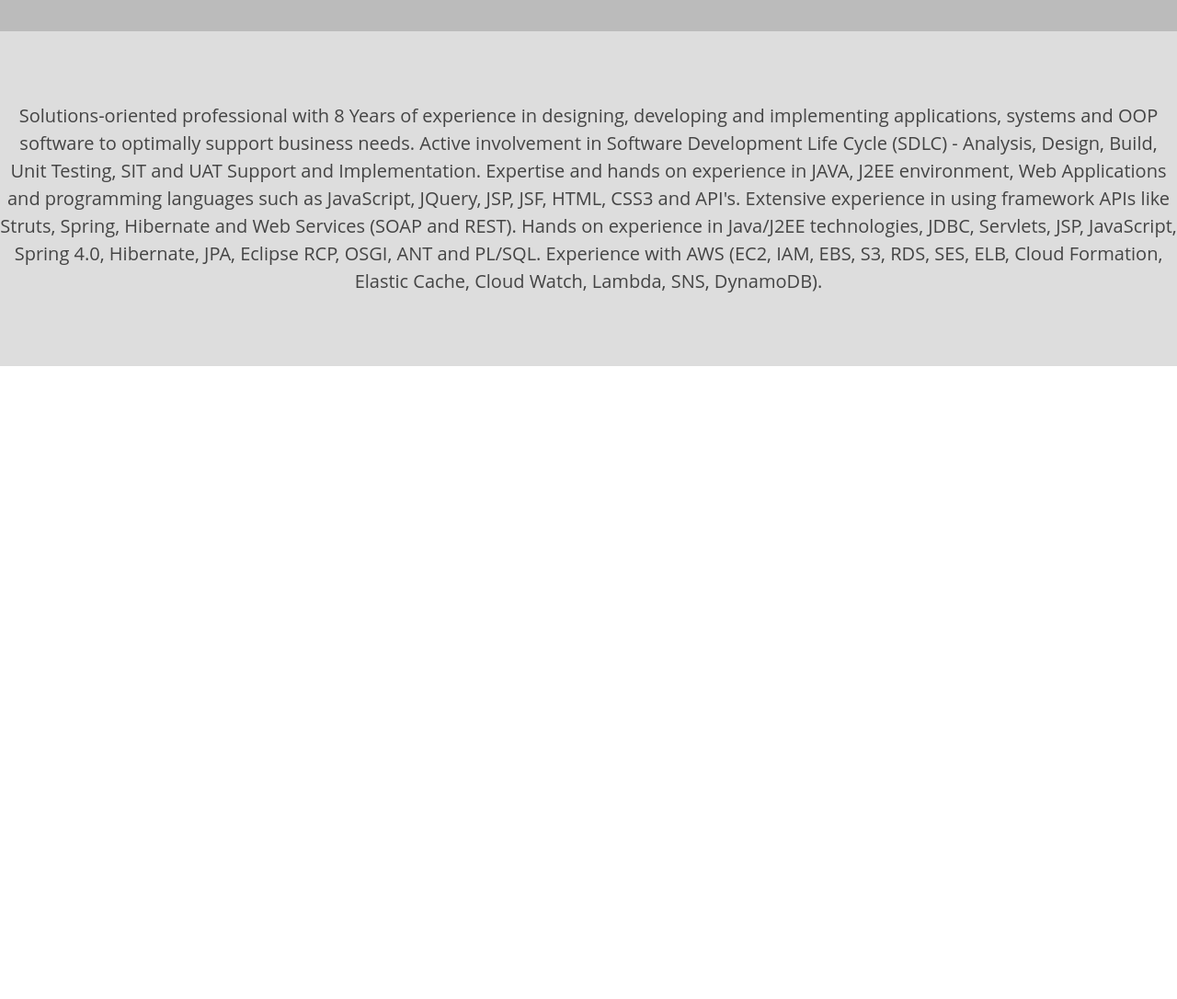
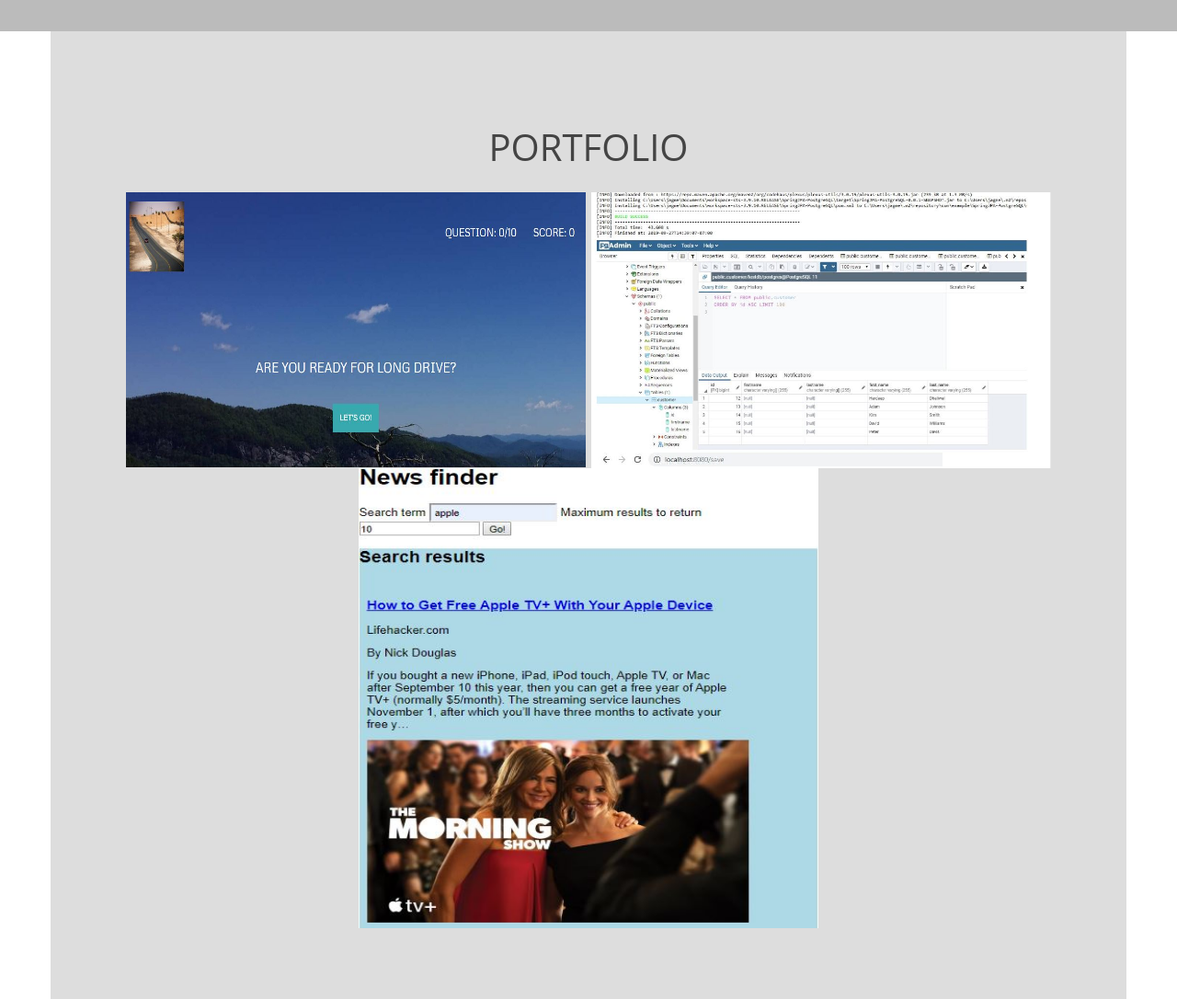
Before and after one commit to hdhaliwa/Portfolio, a plain HTML site: page index.html in a window 1280 px wide. Shown: the part 720-1806 px from the top of the page at 92% size. Before the commit the page ends 1118 px from the top, so only its background shows below. Drawn offline with nearby package versions, Linux system fonts and the light colour scheme.

Commit message:
images added by hdhaliwa

```diff
--- a/index.html
+++ b/index.html
@@ -14,14 +14,14 @@
           <li><a class="jumper" href="#about">About Me</a></li>
                 <li><a class="jumper" href="#portfolio">Portfolio</a></li>
                 <li><a target="_blank" href="https://github.com/hdhaliwa">Github</a></li>
-                <li><a target="_blank" href="www.linkedin.com/in/hardeepsdhaliwal">LinkedIn</a></li>
+                <li><a target="_blank" href="https://www.linkedin.com/in/hardeepsdhaliwal">LinkedIn</a></li>
     </ul>
   </nav>
     <main role="main">
         <header role="banner">
             <h1>Hardeep Singh Dhaliwal</h1>
         </header>
- <img src="images/Pic.jpg" style=width:400px;height:400px;" class="icon-img" alt="Hardeep">
+ <img src="images/Pic.jpg" style=width:400px;height:400px; class="icon-img" alt="Hardeep">
         <section id="about">
             I am excited for writing quality code, solving analytical problems, troubleshooting and participating in Architecture discussions. Clear communication coupled with making the correct choice from a variety of tools enables me to accept the challenge of small or large projects in specialized corporate environments.
 By implementing efficient data collection and analysis methods, I have been able to
@@ -29,15 +29,13 @@ streamline internal and external business processes.
 Besides programming, I love hiking, meditation, reading books, attending mentoring and coaching programs related to business and entrepreneurships.
         </section>
 
-        <section id = "portfolio">
-            Solutions-oriented professional with 8 Years of experience in designing, developing and implementing applications, systems and OOP software to optimally support business needs.
-Active involvement in Software Development Life Cycle (SDLC) - Analysis, Design, Build, Unit Testing, SIT and UAT Support and Implementation.
-Expertise and hands on experience in JAVA, J2EE environment, Web Applications and programming languages such as JavaScript, JQuery, JSP, JSF, HTML, CSS3 and API's.
-Extensive experience in using framework APIs like Struts, Spring, Hibernate and Web Services (SOAP and REST).
-Hands on experience in Java/J2EE technologies, JDBC, Servlets, JSP, JavaScript, Spring 4.0, Hibernate, JPA, Eclipse RCP, OSGI, ANT and PL/SQL.
-Experience with AWS (EC2, IAM, EBS, S3, RDS, SES, ELB, Cloud Formation, Elastic Cache, Cloud Watch, Lambda, SNS, DynamoDB).
+        <section class="container" id = "portfolio">
+           <h1>PORTFOLIO</h1>
+            <a href="https://github.com/hdhaliwa/driving-quiz-app"><img class="image"src="images/longdrive_quiz.JPG" style=width:500px;height:300px;></a>
+            <a href="https://github.com/hdhaliwa/SpringBootRestCalltoPostgreSQL"><img class="image"src="images/springbootmavenpost.JPG" style=width:500px;height:300px;></a>
+           <a href="https://github.com/hdhaliwa/news-api"><img class="image"src="images/NewsFinder.JPG" style=width:500px;height:500px;></a>
 
-        </section>
+         </section>
 
         <section id = "employment">
             Section 3
```
Also changed, not shown: images/NewsFinder.JPG (added), images/longdrive_quiz.JPG (added), images/springbootmavenpost.JPG (added).
